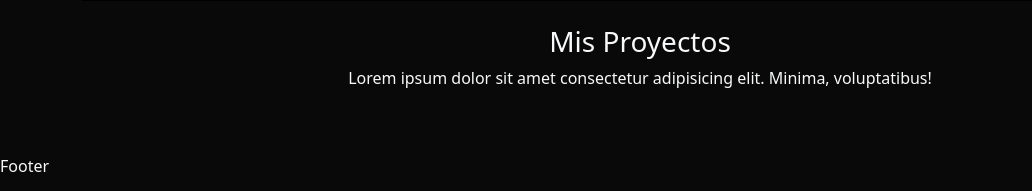
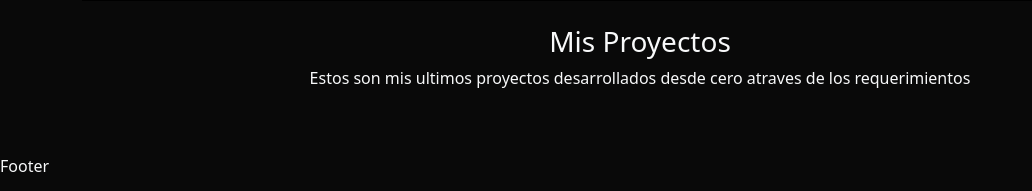
Before and after one commit to Vicmg/mi_porfolio, a Django app: page / in a window 1280 px wide. Shown: the part 609-800 px from the top of the page, without its empty margins (0-1032 px from the left). Run offline with Django 4.2, Linux system fonts and the light colour scheme; data that the repository does not hold is empty.

Commit message:
cambio para la descripcion del proyecto

```diff
--- a/portfolio/templates/home.html
+++ b/portfolio/templates/home.html
@@ -43,7 +43,7 @@
 <div class="row my-4 text-center">
 
     <h3>Mis Proyectos</h3>
-    <p>Lorem ipsum dolor sit amet consectetur adipisicing elit. Minima, voluptatibus!</p>
+    <p>Estos son mis ultimos proyectos desarrollados desde cero atraves de los requerimientos</p>
 
     {% for project in projects %}
 
```
